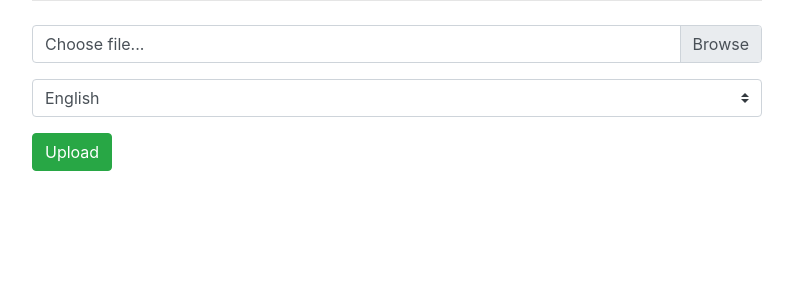
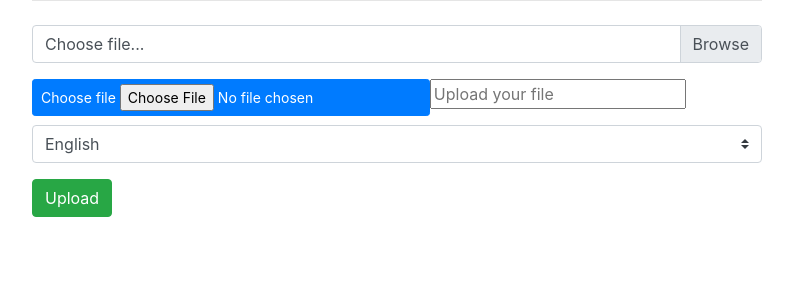
Before and after one commit to anvitgupta/text-recognition-translator, a Django app: template uploads/core/templates/core/simple_upload.html in a window 1280 px wide. Shown: the part 56-356 px from the top of the page, without its empty margins (243-1036 px from the left). Run offline with Django 3.2, Linux system fonts and the light colour scheme; the template is opened without the code that fills it, so the values that code supplies are empty; parts of the project's set-up code (start-up, migrations or seed data) failed here and were passed over; some libraries are stand-ins or nearby versions.

Commit message:
changed more bootstrap

```diff
--- a/uploads/core/templates/core/simple_upload.html
+++ b/uploads/core/templates/core/simple_upload.html
@@ -14,6 +14,16 @@
           <label class="custom-file-label" for="validatedCustomFile">Choose file...</label>
           <div class="invalid-feedback">Please select a JPEG file</div>
         </div>
+        <p></p>
+        <div class="file-field">
+          <div class="btn btn-primary btn-sm float-left">
+              <span>Choose file</span>
+              <input type="file" name="myfile">
+          </div>
+          <div class="file-path-wrapper">
+              <input class="file-path validate" type="text" placeholder="Upload your file">
+          </div>
+      </div>
         <p></p>
         <div>
           <select class="custom-select" name="language" required>
```
